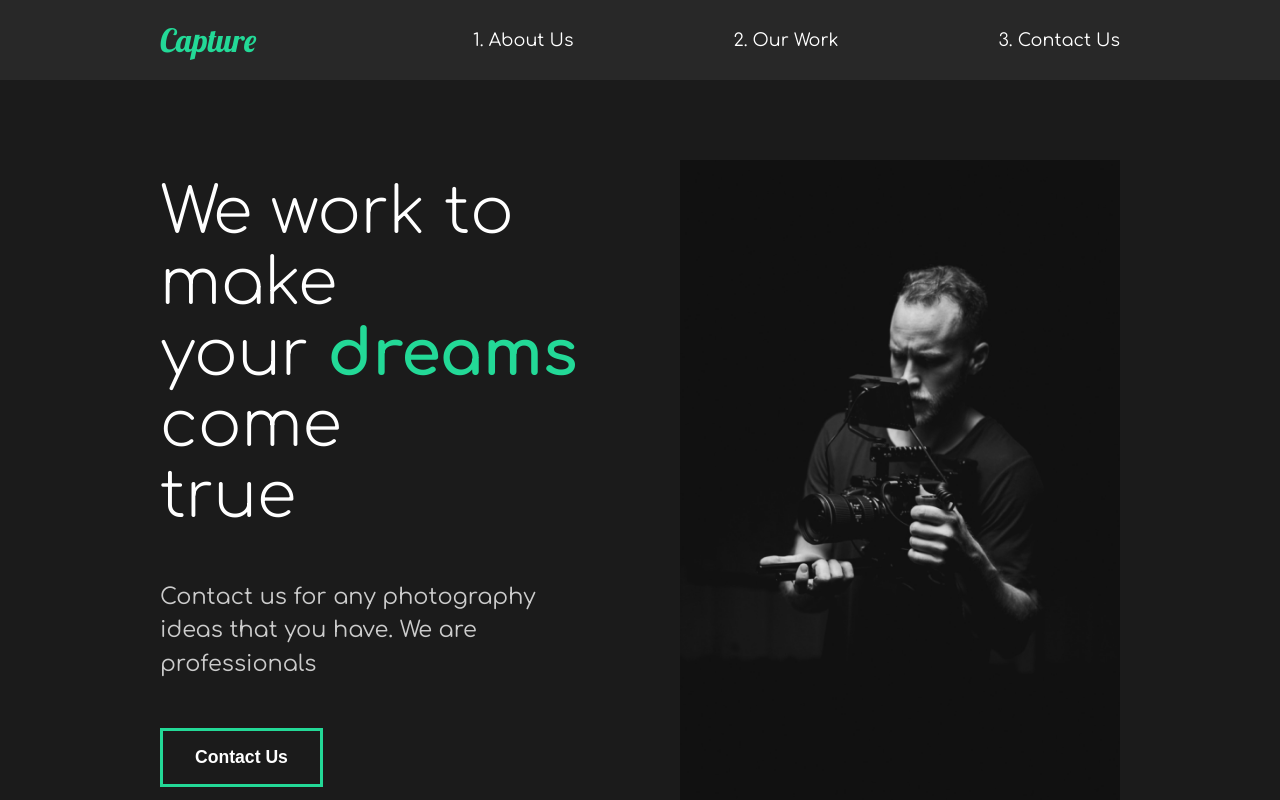
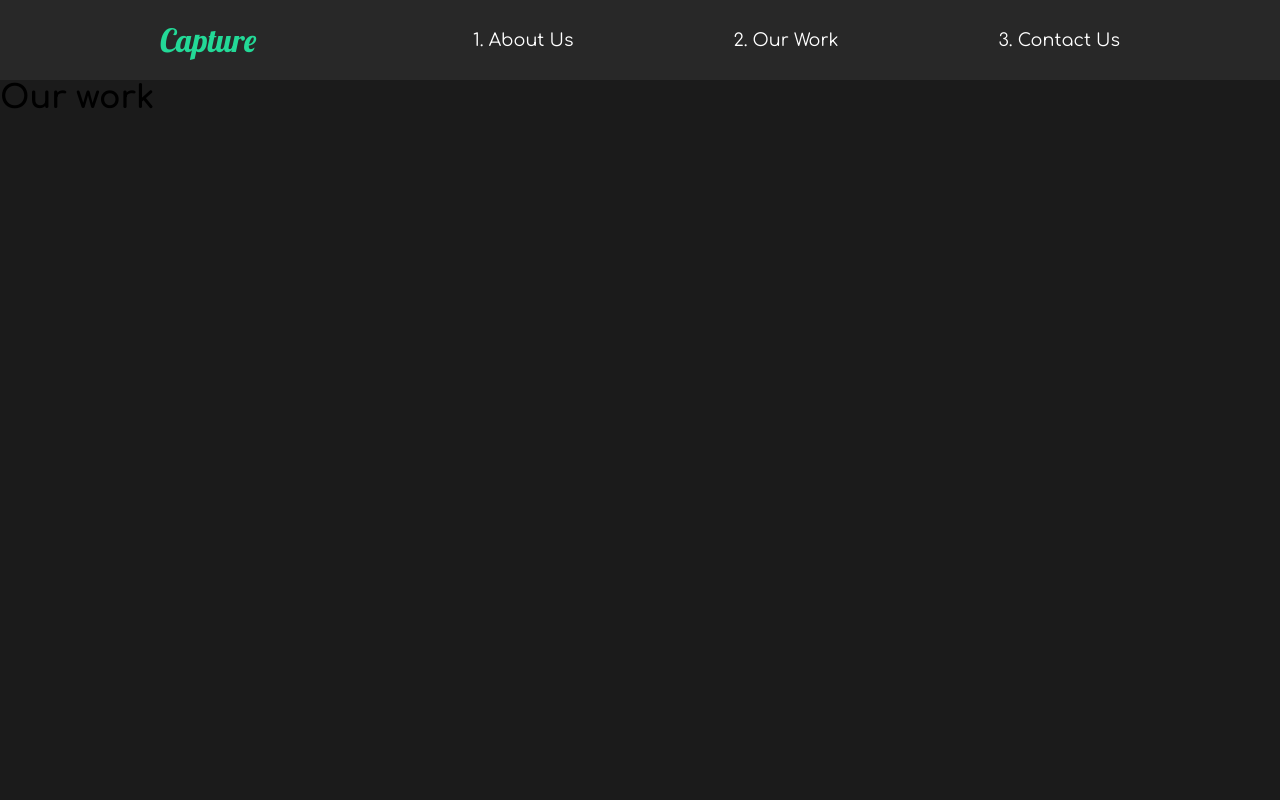
Before and after one commit to Kapibarra/photographerportfolio, a React (Create React App) app: page / in a window 1280 px wide. Shown: the top 800 px of the page. Built offline with nearby package versions, Linux system fonts and the light colour scheme.

Commit message:
added router

```diff
--- a/src/App.js
+++ b/src/App.js
@@ -1,14 +1,28 @@
 import React from "react";
-import AboutUs from './pages/AboutUs'
-import GLobalStyle from './components/GlobalStyle'
-import Nav from './components/Nav'
+import AboutUs from "./pages/AboutUs";
+import GLobalStyle from "./components/GlobalStyle";
+import Nav from "./components/Nav";
+import OurWork from "./pages/OurWork";
+import ContactUs from "./pages/ContactUs";
+// router
+import { Switch, Route } from "react-router-dom";
 
 function App() {
   return (
     <div className="App">
-    <GLobalStyle />
-    <Nav />
-     <AboutUs />
+      <GLobalStyle />
+      <Nav />
+      <Route path="/about">
+        <AboutUs />
+      </Route>
+      <Route path="/work">
+        <OurWork />
+      </Route>
+      <Route path="/contact">
+        <ContactUs />
+      </Route>
+
+      <OurWork />
     </div>
   );
 }
```
